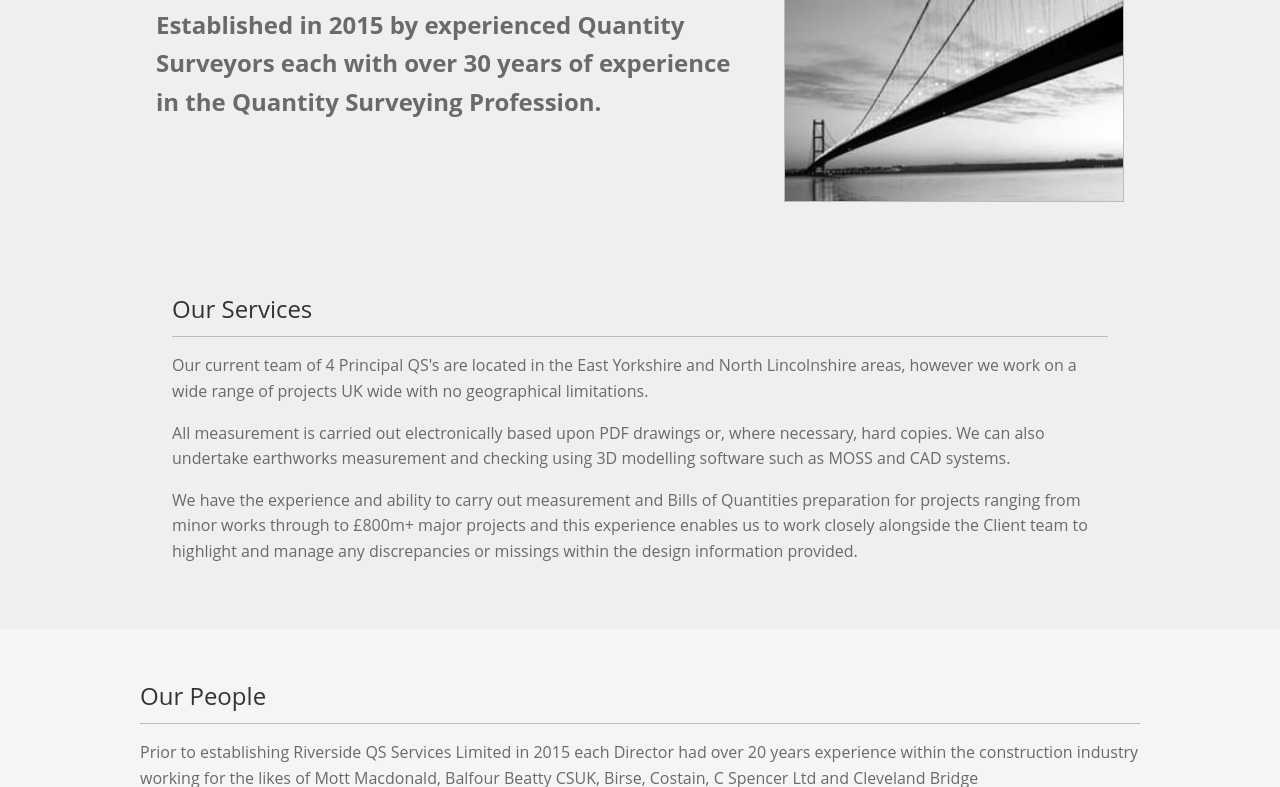
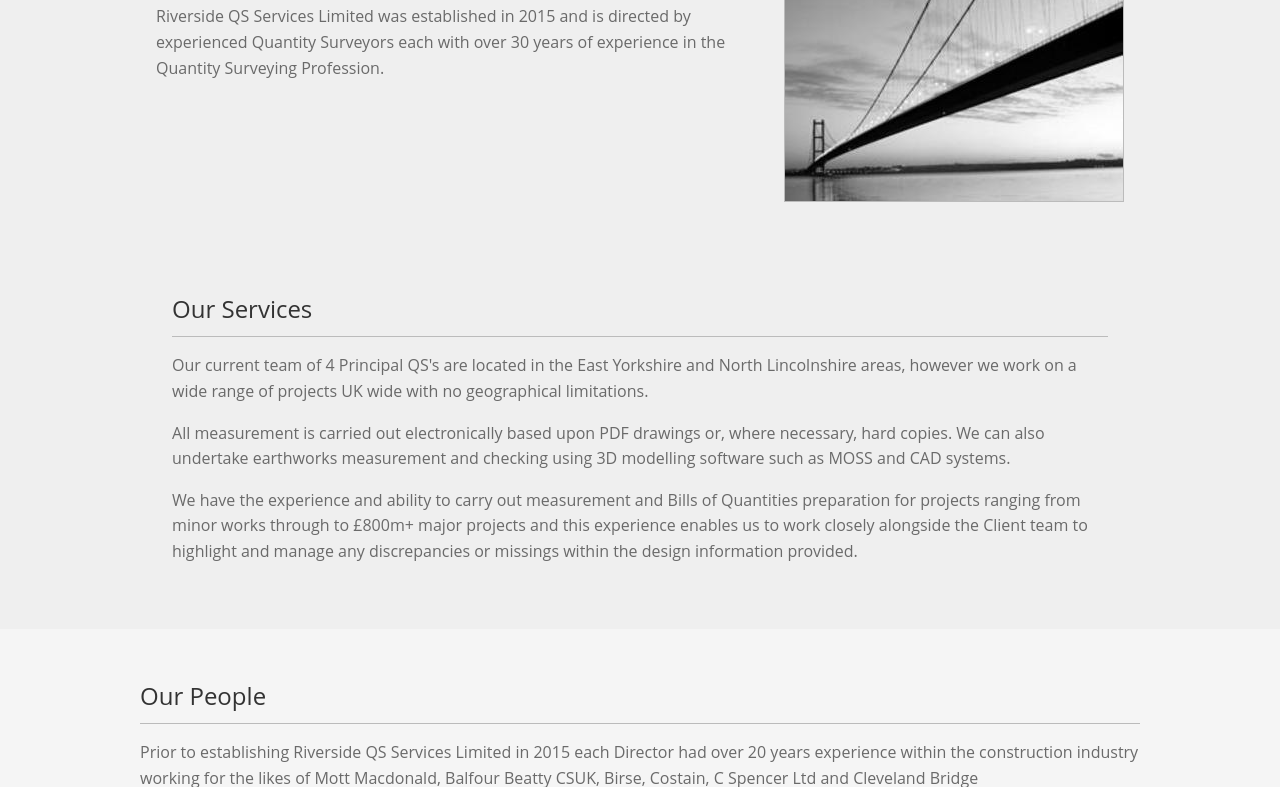
Before and after one commit to RQS2015/riversideqs-website, a plain HTML site: page about.html in a window 1280 px wide. Shown: the part 313-1100 px from the top of the page. Drawn offline with Linux system fonts and the light colour scheme.

Commit message:
Update about.html

```diff
--- a/about.html
+++ b/about.html
@@ -69,8 +69,7 @@
       <div class="page-header-text">
         <!-- EDIT: Page heading -->
         <h1>About Us</h1>
-        <p>Riverside QS Services Limited</p>
-        <h2><p>Established in 2015 by experienced Quantity Surveyors each with over 30 years of experience in the Quantity Surveying Profession.</p></h2>
+        <p>Riverside QS Services Limited was established in 2015 and is directed by experienced Quantity Surveyors each with over 30 years of experience in the Quantity Surveying Profession.</p>
       </div>
       <div class="page-header-media">
         <!-- EDIT: Page image (replace src and alt) -->
```
